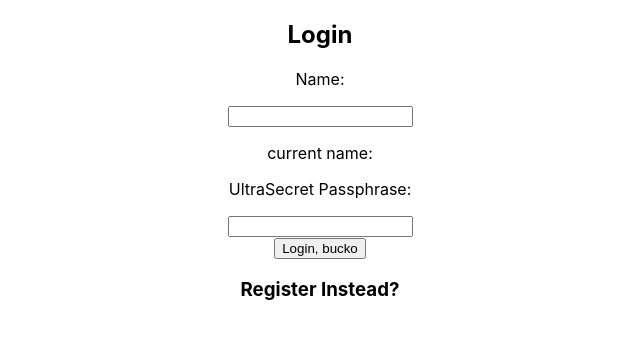
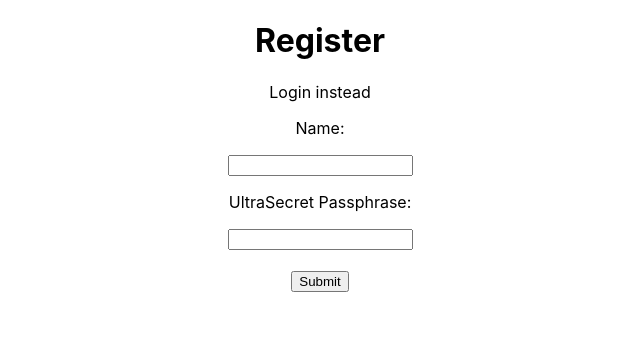
Before and after one commit to ColbyWTaylor/Login, a React (Create React App) app: page / in a window 1280 px wide. Shown: the top 338 px of the page, without its empty margins (320-960 px from the left). Built offline with nearby package versions, Linux system fonts and the light colour scheme.

Commit message:
form display logic

```diff
--- a/src/Components/Login.js
+++ b/src/Components/Login.js
@@ -1,21 +1,29 @@
-import React, {useState} from 'react'
+import React, { useState } from "react";
 
 function Login() {
+  const submit = () => {
+    console.log("user name: " + username + ", password: " + password);
+  };
+  const [username, setUsername] = useState("");
+  const [password, setPassword] = useState("");
+  const [registeredUser, setRegisteredUser] = useState(false);
 
-    const submit = () => {console.log("user name: " + username + ", password: " + password)}
-    const [username, setUsername] = useState("")
-    const [password, setPassword] = useState("")
-
-
-    return (    <>
-    <h2>Login</h2>
-    <p>Name:</p><input onChange={e => setUsername(e.target.value)} />
-    <p>current name: {username}</p>
-    <p>UltraSecret Passphrase:</p><input type="password" onChange={e => setPassword(e.target.value)}/>
-    <br />
-    <button onClick={submit}>Login, bucko</button>
-    <h3>Register Instead?</h3>
-    </>)
+  return (
+    <>
+      {registeredUser && <h1>Login</h1>}
+      {!registeredUser && <h1>Register</h1>}
+      <p onClick={() => setRegisteredUser(!registeredUser)}>
+        {registeredUser ? "Register instead" : "Login instead"}
+      </p>
+      <p>Name: {username}</p>
+      <input onChange={(e) => setUsername(e.target.value)} />
+      <p>UltraSecret Passphrase:</p>
+      <input type="password" onChange={(e) => setPassword(e.target.value)} />
+      <br />
+      <br />
+      <button onClick={submit}>Submit</button>
+    </>
+  );
 }
 
 export default Login;
```
Also changed, not shown: 1 other file (tests, documents, lock files or other folders).
